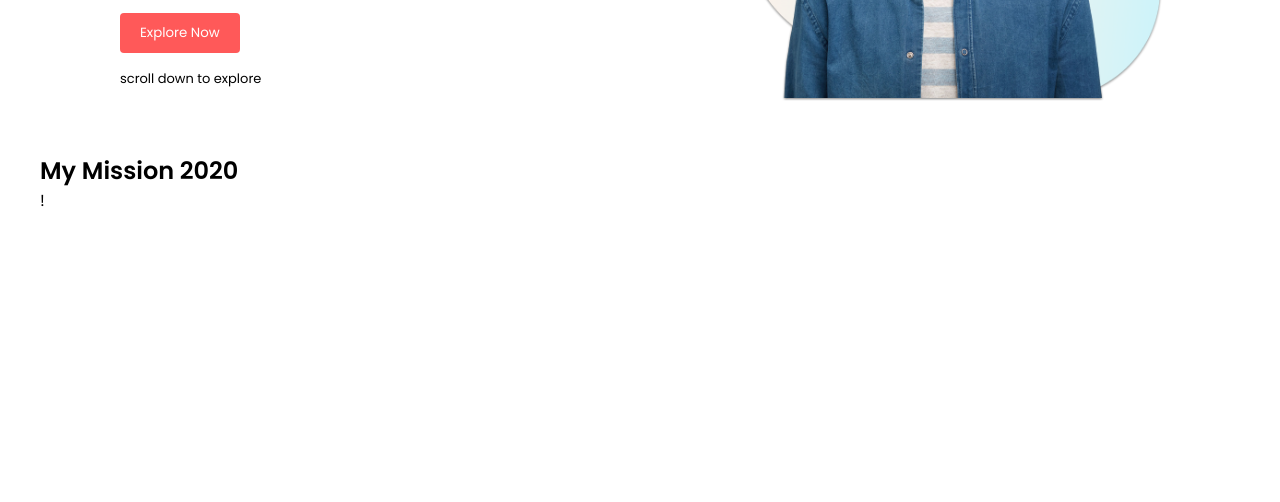
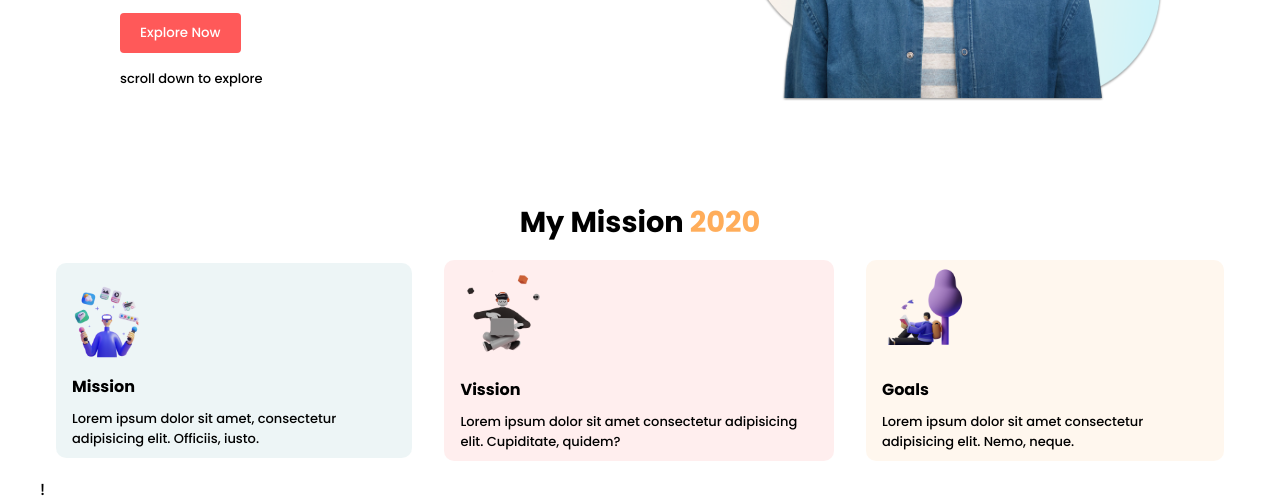
Before and after one commit to Zakariabn/pH-mission-2022, a plain HTML site: page index.html in a window 1280 px wide. Shown: the part 358-860 px from the top of the page. Before the commit the page ends 800 px from the top, so only its background shows below. Drawn offline with nearby package versions, Linux system fonts and the light colour scheme.

Commit message:
three card complite

```diff
--- a/dist/style.css
+++ b/dist/style.css
@@ -51,7 +51,7 @@ h1 {
   width: 100%;
   display: flex;
   align-items: flex-end;
-  padding: 5rem 5rem 3rem;
+  padding: 5rem 5rem 6rem;
 }
 .intro .left-site {
   flex-basis: 60%;
@@ -111,3 +111,44 @@ h1 {
 }
 
 /*Intro section design end hear*/
+
+.three-card {
+
+}
+.three-card .card-title {
+  color: var(--black);
+  text-align: center;
+  text-align: center;
+  font-size: 1.8rem;
+  font-weight: bolder;
+}
+.three-card .card-title .color-year {
+  color: var(--orange);
+}
+.three-card .card-container {
+  display: flex;
+  width: 100%;
+  justify-content: center;
+  align-items: center;
+}
+.three-card .card-container .card-1 {
+  background-color: rgba(79, 157, 166, 10%);
+  margin: 1rem;
+}
+.three-card .card-container .card-2 {
+  background-color: rgba(255, 89, 89, 10%);
+  margin: 1rem;
+}
+.three-card .card-container .card-3 {
+  background-color: rgba(255, 173, 90, 10%);
+  margin: 1rem;
+}
+.three-card .card-container [class|=card] {
+  width: auto;
+  padding: .3rem .5rem;
+  border-radius: 10px;
+
+}
+.three-card .card-container [class|=card] img{
+  width: 100px;
+}
--- a/index.html
+++ b/index.html
@@ -11,7 +11,7 @@
   <!-- custom font added -->
   <link rel="preconnect" href="https://fonts.googleapis.com">
   <link rel="preconnect" href="https://fonts.gstatic.com" crossorigin>
-  <link href="https://fonts.googleapis.com/css2?family=Playfair+Display:wght@600&family=Poppins:wght@400;600&display=swap" rel="stylesheet">
+  <link href="https://fonts.googleapis.com/css2?family=Playfair+Display:wght@600&family=Poppins:wght@500;700&display=swap" rel="stylesheet">
 
   <!-- css link added -->
   <link rel="stylesheet" href="/dist/style.css">
@@ -37,24 +37,26 @@
   </section>  <!--intro section end hear-->
 
 
-  <section class="3-card">
+  <section class="three-card">
     <h2 class="card-title">My Mission <span class="color-year">2020</span></h2>
-    <div class="card-1">
-      <i></i>
-      <h3 class="card-heading"></h3>
-      <p class="card-disc"></p>
-    </div>
+    <div class="card-container">
+      <div class="card-1">
+        <img src="./asset/images/illustrators/illustrator-1.png" alt="" class="mission-illust card-img">
+        <h4 class="card-heading">Mission</h4>
+        <p class="card-disc">Lorem ipsum dolor sit amet, consectetur adipisicing elit. Officiis, iusto.</p>
+      </div>
 
-    <div class="card-2">
-      <i></i>
-      <h3 class="card-heading"></h3>
-      <p class="card-disc"></p>
-    </div>
+      <div class="card-2">
+        <img src="./asset/images/illustrators/illustrator-2.png" alt="" class="mission-illust card-img">
+        <h4 class="card-heading">Vission</h4>
+        <p class="card-disc">Lorem ipsum dolor sit amet consectetur adipisicing elit. Cupiditate, quidem?</p>
+      </div>
 
-    <div class="card-3">
-      <i></i>
-      <h3 class="card-heading"></h3>
-      <p class="card-disc"></p>
+      <div class="card-3">
+        <img src="./asset/images/illustrators/illustrator-3.png" alt="" class="mission-illust card-img">
+        <h4 class="card-heading">Goals</h4>
+        <p class="card-disc">Lorem ipsum dolor sit amet consectetur adipisicing elit. Nemo, neque.</p>
+      </div>
     </div>
   </section> !<!--3 card section end hear-->
 
```
